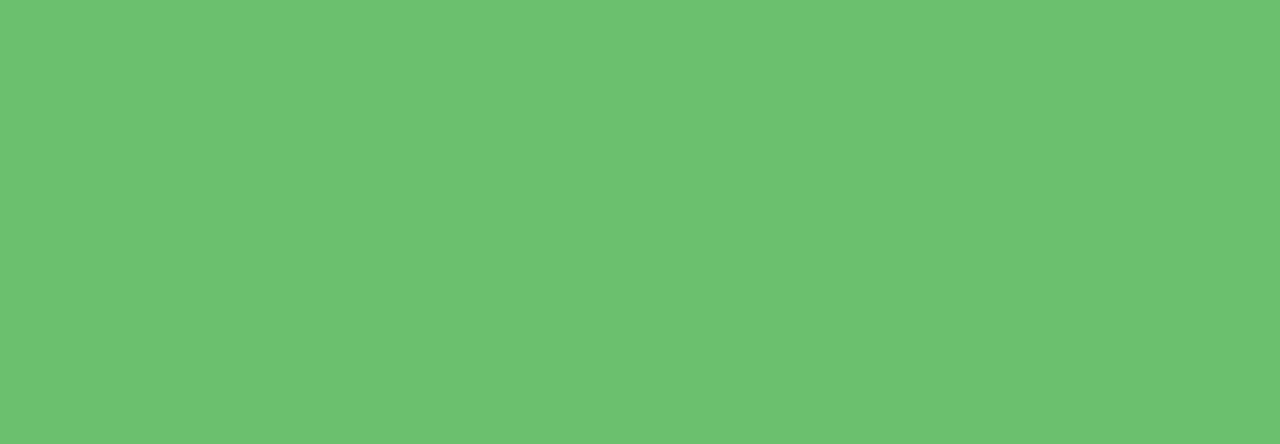
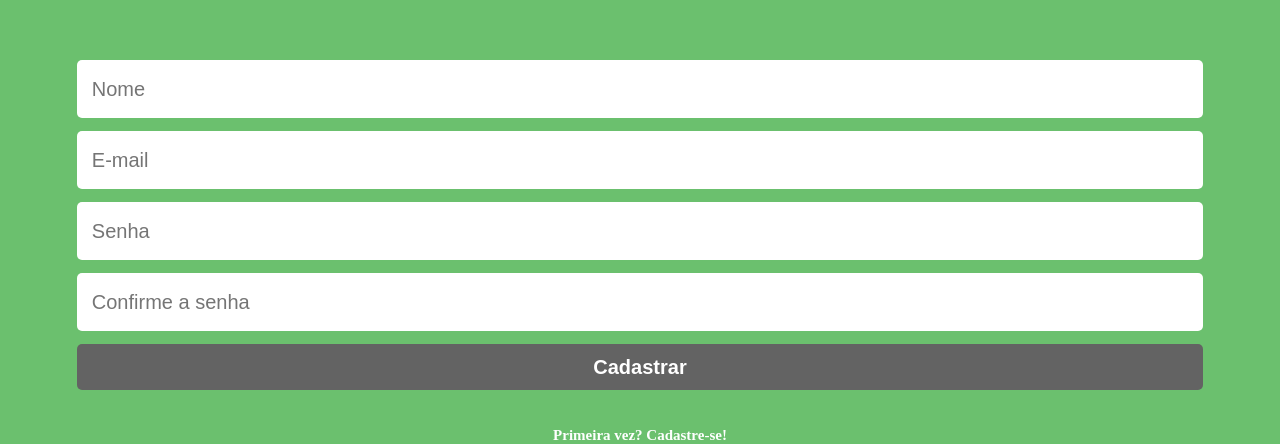
Before and after one commit to GuilhermeArrudda/e-fruta-frontend, a React (Create React App) app: page /sign-up in a window 1280 px wide. Before the commit this address had no page. Shown: the part 452-896 px from the top of the page. Before the commit the page ends 800 px from the top, so only its background shows below. Built offline with nearby package versions, Linux system fonts and the light colour scheme.

Commit message:
add register page and create services

```diff
--- a/package.json
+++ b/package.json
@@ -7,6 +7,7 @@
     "react": "^17.0.2",
     "react-context-api": "^1.0.2",
     "react-dom": "^17.0.2",
+    "react-loader-spinner": "^5.1.2",
     "react-router-dom": "^6.2.1",
     "react-scripts": "^4.0.3",
     "styled-components": "^5.3.3"
--- a/public/index.html
+++ b/public/index.html
@@ -3,7 +3,7 @@
   <head>
     <meta charset="utf-8" />
     <meta name="viewport" content="width=device-width, initial-scale=1" />
-    <title>React App</title>
+    <title>E-Fruta</title>
   </head>
   <body>
     <noscript>You need to enable JavaScript to run this app.</noscript>
--- a/src/App.js
+++ b/src/App.js
@@ -1,11 +1,11 @@
 import { BrowserRouter, Routes, Route } from 'react-router-dom';
-import { Login, Cart, OrderCompletion, Products, Register  } from './pages/index'
+import { Login, Cart, OrderCompletion, Products, SignUpPage  } from './pages/index'
 import { useState } from 'react';
 import UserContext from './context/UserContext'
 
 export default function App(){
 
-  const [token,setToken] = useState('');
+  const [token, setToken] = useState('');
 
   return (
     <UserContext.Provider value={{ token, setToken }}>
@@ -13,7 +13,7 @@ export default function App(){
           <Routes>
               <Route path="/" element={<Products />}></Route>
               <Route path="/login" element={<Login />}></Route>
-              <Route path="/register" element={<Register />}></Route>
+              <Route path="/sign-up" element={<SignUpPage />}></Route>
               <Route path="/cart" element={<Cart />}></Route>
               <Route path="/ordercompletion" element={<OrderCompletion />}></Route>
           </Routes>
--- a/src/pages/Login/index.js
+++ b/src/pages/Login/index.js
@@ -42,7 +42,7 @@ export default function Login(){
             <Input placeholder='E-mail' type="email" onChange={(e) => setEmail(e.target.value)} value={email} />
             <Input placeholder='Senha' type="password" onChange={(e) => setPassword(e.target.value)} value={password}/>
             <Button>Entrar</Button>
-            <Link to={'/register'}> Primeira vez? Cadastre-se!</Link>
+            <Link to={'/sign-up'}> Primeira vez? Cadastre-se!</Link>
         </Container>
     );
 }
--- a/src/pages/Register/index.js
+++ b/src/pages/Register/index.js
@@ -0,0 +1,104 @@
+import { Link, useNavigate } from "react-router-dom";
+import { useEffect, useState, useContext } from 'react';
+//import logo from '../../assets/logo.png'
+import Container from '../../components/FormComponents/Container.js';
+import Button from "../../components/FormComponents/Button.js";
+import Input from "../../components/FormComponents/Input.js"
+import UserContext from '../../context/UserContext';
+import { sendSignUpRequest } from "../../services/E-FrutaServer.js";
+import { ThreeDots } from "react-loader-spinner";
+
+export default function SignUpPage(){
+    const [name, setName] = useState('');
+    const [email, setEmail] = useState('');
+    const [password, setPassword] = useState('');
+    const [password2, setPassword2] = useState('');
+    const [isLoading, setIsLoading] = useState(false);
+    const { userData } = useContext(UserContext)
+    const navigate = useNavigate();
+
+    useEffect(() => {
+        if(userData) {
+            navigate("/");
+        };
+        // eslint-disable-next-line
+    }, [userData]);
+
+    function signUp(e){
+        setIsLoading(true);
+        e.preventDefault();
+        const body = {
+            name,
+            email,
+            password
+        };
+
+        sendSignUpRequest(body)
+            .then(response => {
+                setIsLoading(false);
+                navigate("/login");
+            })
+            .catch(error => {
+                setIsLoading(false);
+                if(!error.response){
+                    alert("Servidor offline");
+                    return;
+                };
+                if(error.response.status === 409) {
+                    alert("E-mail já está em uso, escolha um diferente.");
+                    return;
+                };
+                if(error.reponse.status === 500) {
+                    alert("Erro do servidor, tente novamente em alguns instantes.");
+                    return;
+                };
+                alert("Ocorreu um erro inesperado! Por favor comunique a staff do site.");
+            });
+    }
+
+    return(
+        <Container onSubmit={signUp} >
+            {/* <img src= {logo} alt="logo" /> */}
+            <Input
+                placeholder='Nome'
+                value={name}
+                title="Insira seu nome"
+                onChange={(e) => setName(e.target.value)}
+                required
+                disabled={isLoading}
+            />
+            <Input
+                placeholder="E-mail"
+                type="email"
+                value={email}
+                onChange={e => setEmail(e.target.value)}
+                required
+                disabled={isLoading}
+            />
+            <Input
+                placeholder="Senha"
+                type="password"
+                value={password}
+                pattern="\S[0-9]{5,}"
+                title="Minimo 6 caracteres (Apenas números)."
+                onChange={e => setPassword(e.target.value)}
+                required
+                disabled={isLoading}
+            />
+            <Input
+                placeholder="Confirme a senha"
+                type="password"
+                value={password2}
+                pattern={password}
+                title="Senhas devem ser iguais"
+                onChange={e => setPassword2(e.target.value)}
+                required
+                disabled={isLoading}
+            />
+            <Button type="submit" disabled={isLoading}>
+            {!isLoading ? "Cadastrar" : <ThreeDots color="#FFF" height={50} width={80} />}
+            </Button>
+            <Link to={isLoading ? "/sign-up" : "/login"}> Primeira vez? Cadastre-se!</Link>
+        </Container>
+    );
+};
--- a/src/pages/index.js
+++ b/src/pages/index.js
@@ -2,12 +2,12 @@ import Cart from './Cart'
 import Login from './Login/index.js'
 import OrderCompletion from './OrderCompletion'
 import Products from './Products'
-import Register from './Register'
+import SignUpPage from './Register'
 
 export{
     Login,
     Cart,
     OrderCompletion,
     Products,
-    Register
+    SignUpPage
 }
--- /dev/null
+++ b/src/services/E-FrutaServer.js
@@ -0,0 +1,30 @@
+import axios from "axios";
+
+const BASE_URL = "http://localhost:5000";
+
+function generateConfig (token) {
+    return {
+        headers: {
+            Authorization: `Bearer ${token}`
+        }
+    };
+};
+
+function sendSignUpRequest (body){
+    return axios.post(`${BASE_URL}/sign-up`, body);
+};
+
+function sendSignInRequest (body){
+    return axios.post(`${BASE_URL}/sign-in`, body);
+};
+
+function getProductsRequest (token) {
+    return axios.post(`${BASE_URL}/homepage`, generateConfig(token));
+};
+
+
+export {
+    sendSignUpRequest,
+    sendSignInRequest,
+    getProductsRequest
+}
```
Also changed, not shown: 1 other file (tests, documents, lock files or other folders).
